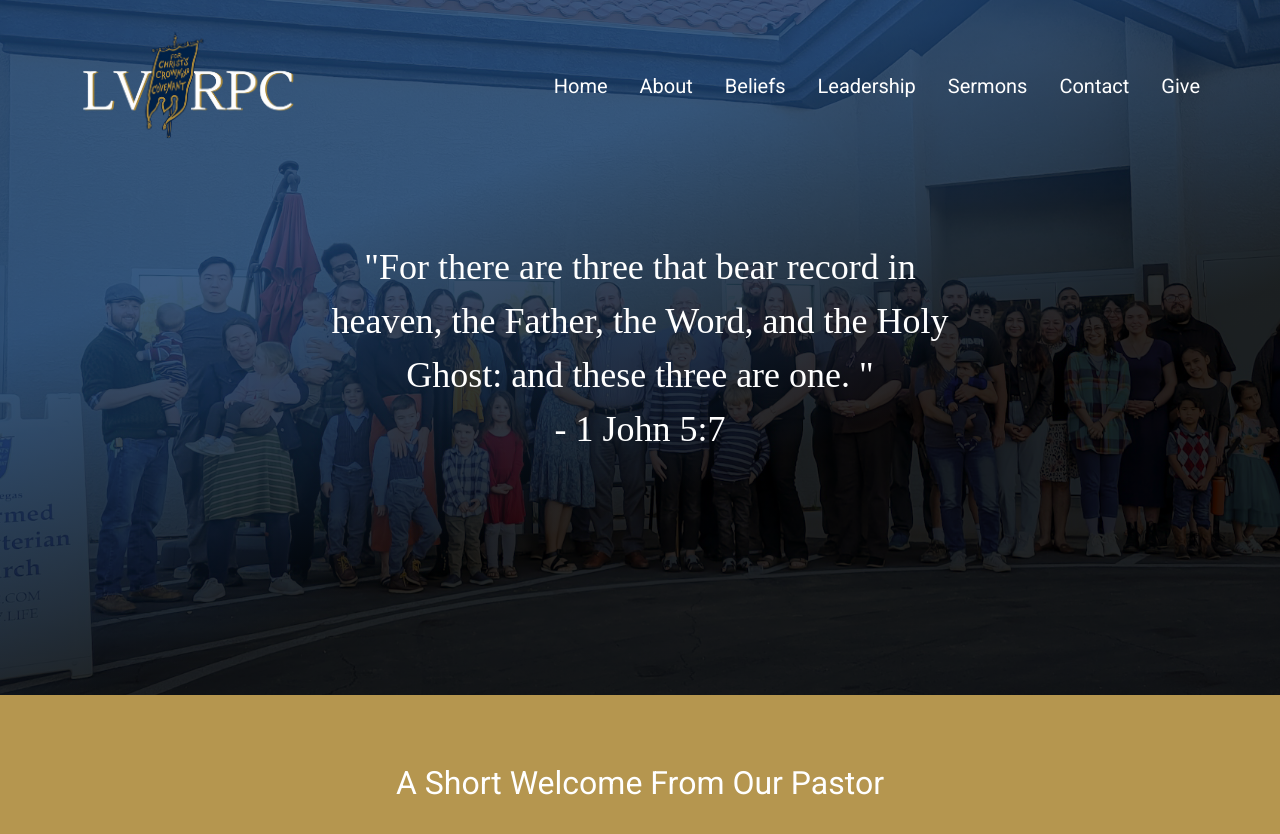
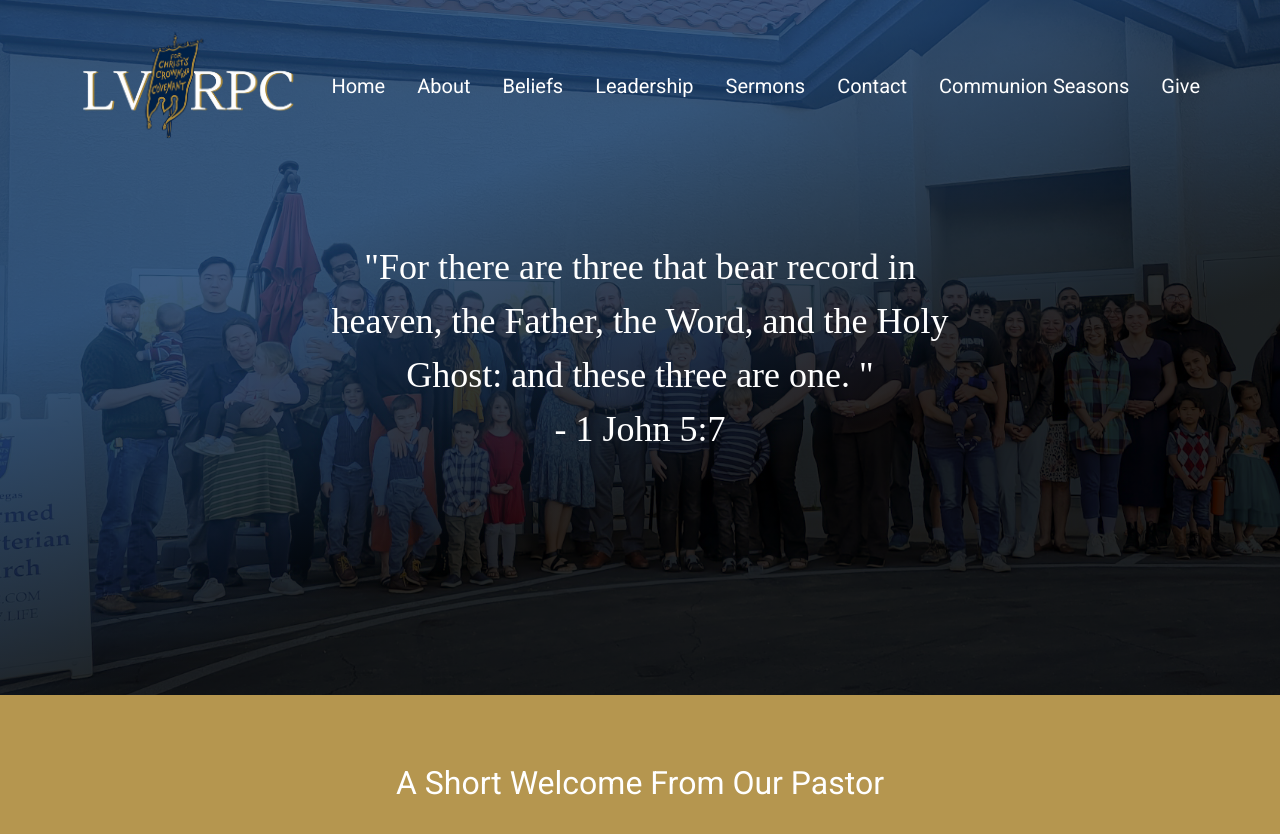
Before and after one commit to ryanpeacock/lvrp_site, an Astro site: page / in a window 1280 px wide. Shown: the top 834 px of the page. Built offline with nearby package versions, Linux system fonts and the light colour scheme; Astro itself is replaced by a stand-in of ours; no server answers; grey boxes are pictures that could not be loaded; a web font is replaced by a local one.

Commit message:
updated menu links

```diff
--- a/src/components/Header.astro
+++ b/src/components/Header.astro
@@ -1,4 +1,5 @@
 ---
+import { menuLinks } from "../data/siteData";
 import GiveModal from "./react-components/GiveModal/GiveModal";
 import MobileMenu from "./react-components/MobileMenu/MobileMenu.jsx";
 
@@ -25,13 +26,22 @@ const { transparent = false, sticky = true } = Astro.props;
   </div>
   <div class="menu-items">
     <ul id="nav-list" class={`${transparent ? "bigger-font" : ""}`}>
-      <li><a href="/">Home</a></li>
-      <li><a href="/about">About</a></li>
-      <li><a href="/beliefs">Beliefs</a></li>
-      <li><a href="/leadership">Leadership</a></li>
-      <li><a href="/sermons">Sermons</a></li>
-      <li><a href="/contact">Contact</a></li>
-      <li class="hidden sm:block"><GiveModal client:load /></li>
+      {
+        menuLinks.map((item) => {
+          if (item.name === "Give") {
+            return (
+              <li class="hidden sm:block">
+                <GiveModal client:load />
+              </li>
+            );
+          }
+          return (
+            <li>
+              <a href={item.link}>{item.name}</a>
+            </li>
+          );
+        })
+      }
     </ul>
   </div>
   <MobileMenu client:load />
--- a/src/components/react-components/MobileMenu/MobileMenu.jsx
+++ b/src/components/react-components/MobileMenu/MobileMenu.jsx
@@ -1,6 +1,6 @@
 import { useState } from "react";
 import "./MobileMenu.css";
-import { mobileLinks } from "../../../data/siteData";
+import { menuLinks } from "../../../data/siteData";
 import GiveModal from "../GiveModal/GiveModal";
 
 const MobileMenu = ({ isHero = false }) => {
@@ -28,7 +28,7 @@ const MobileMenu = ({ isHero = false }) => {
           className="close-icon-mobile fas fa-times"
         ></i>
         <div className="menu-links">
-          {mobileLinks.map((item, index) => {
+          {menuLinks.map((item, index) => {
             if (item.name === "Give") {
               return (
                 <span key={23}>
--- a/src/data/siteData.js
+++ b/src/data/siteData.js
@@ -193,12 +193,13 @@ export const bibleStudies = [
   },
 ];
 
-export const mobileLinks = [
+export const menuLinks = [
   { name: "Home", link: "/" },
   { name: "About", link: "/about" },
   { name: "Beliefs", link: "/beliefs" },
   { name: "Leadership", link: "/leadership" },
   { name: "Sermons", link: "/sermons" },
   { name: "Contact", link: "/contact" },
+  { name: "Communion Seasons", link: "/#communion-section" },
   { name: "Give", link: "#" },
 ];
--- a/src/layouts/SiteLayout.astro
+++ b/src/layouts/SiteLayout.astro
@@ -143,6 +143,7 @@ const { title, description = "community of music producers" } = Astro.props;
   body {
     /* 1. Roboto */
     font-family: "Roboto", sans-serif;
+    /* font-family: "Trykker", serif; */
 
     /* 2. Open Sans */
     /* font-family: "Open Sans", sans-serif; */
```
